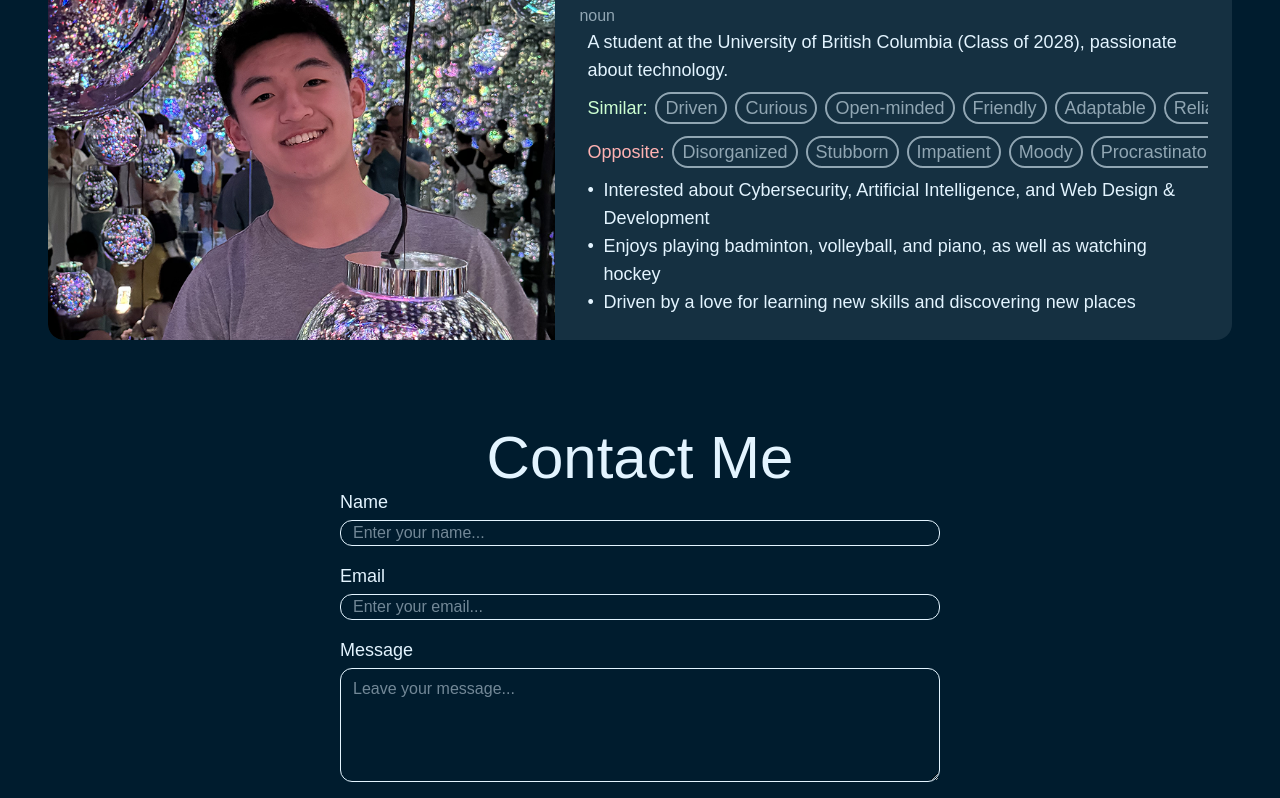
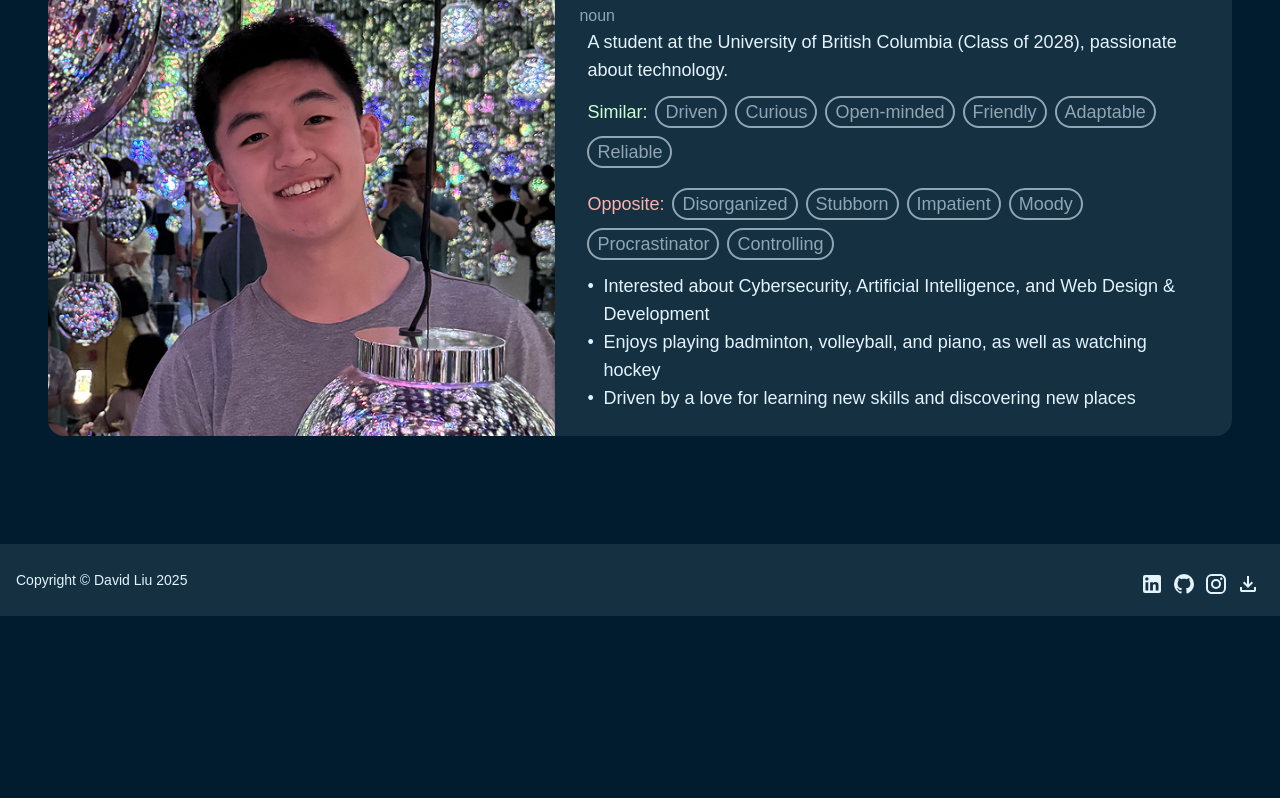
Before and after one commit to Davooood90/Portfolio, a Next.js app: page / in a window 1280 px wide. Shown: the part 1800-2598 px from the top of the page. After the commit the page ends 2416 px from the top, so only its background shows below. Built offline with nearby package versions, Linux system fonts and the light colour scheme; a web font is replaced by a local one.

Commit message:
Remove Contact Section

```diff
--- a/package.json
+++ b/package.json
@@ -10,7 +10,9 @@
   },
   "dependencies": {
     "framer-motion": "^12.10.0",
+    "mongodb": "^6.16.0",
     "next": "15.3.1",
+    "nodemailer": "^7.0.2",
     "react": "^19.0.0",
     "react-dom": "^19.0.0",
     "react-scroll-parallax": "^3.4.5"
@@ -19,6 +21,7 @@
     "@eslint/eslintrc": "^3",
     "@tailwindcss/postcss": "^4",
     "@types/node": "^20",
+    "@types/nodemailer": "^6.4.17",
     "@types/react": "^19",
     "@types/react-dom": "^19",
     "eslint": "^9",
--- a/src/app/page.tsx
+++ b/src/app/page.tsx
@@ -51,9 +51,9 @@ export default function Home() {
         <div ref={welcomeRef} id="about">
           <AboutPage />
         </div>
-        <div ref={contactRef} id="contact">
+        {/* <div ref={contactRef} id="contact">
           <ContactPage />
-        </div>
+        </div> */}
       </div>
     </>
   );
--- a/src/components/about.tsx
+++ b/src/components/about.tsx
@@ -88,7 +88,10 @@ export default function AboutPage() {
                 Projects
               </button>
             </a>
-            <a href="/">
+            <a
+              href="https://drive.google.com/file/d/14SUdo8Gye6ksOQmTYIkGSFlUy-vPMyay/view?usp=sharing"
+              target="_blank"
+            >
               <button className="cursor-pointer bg-midblue p-2 px-6 lg:px-8 text-md lg:text-xl rounded-3xl border-1 border-midblue hover:border-lightblue transition duration-300">
                 Resume
               </button>
@@ -136,26 +139,28 @@ export default function AboutPage() {
             <div className="ml-2 text-lg">
               A student at the University of British Columbia (Class of 2028),
               passionate about technology.
-              <div className="flex items-center mt-2 mb-3">
-                <p className="text-descgreen mr-2">Similar:</p>
-                <div className="flex overflow-x-auto scrollbar-hide">
+              <div className="flex  mt-2 mb-3">
+                <div className="flex flex-wrap items-center">
+                  <p className="text-descgreen mr-2">Similar:</p>
+
                   {similar.map((word, index) => (
                     <p
                       key={index}
-                      className="text-m text-descgrey pl-2 pr-2 border-descgrey border-2 mr-2 rounded-2xl whitespace-nowrap"
+                      className="text-m text-descgrey pl-2 pr-2 my-1  border-descgrey border-2 mr-2 rounded-2xl whitespace-nowrap"
                     >
                       {word}
                     </p>
                   ))}
                 </div>
               </div>
-              <div className="flex items-center mt-3 mb-2">
-                <p className="text-descred mr-2">Opposite:</p>
-                <div className="flex overflow-x-auto scrollbar-hide">
+              <div className="flex mt-3 mb-2">
+                <div className="flex flex-wrap items-center">
+                  <p className="text-descred mr-2">Opposite:</p>
+
                   {opposite.map((word, index) => (
                     <p
                       key={index}
-                      className="text-m text-descgrey pl-2 pr-2 border-descgrey border-2 mr-2 rounded-2xl whitespace-nowrap"
+                      className="text-m text-descgrey pl-2 my-1 pr-2 border-descgrey border-2 mr-2 rounded-2xl whitespace-nowrap"
                     >
                       {word}
                     </p>
--- a/src/components/contact.tsx
+++ b/src/components/contact.tsx
@@ -14,10 +14,28 @@ export default function ContactPage() {
     setFormData({ ...formData, [e.target.name]: e.target.value });
   };
 
-  const handleSubmit = (e: React.FormEvent) => {
+  const handleSubmit = async (e: React.FormEvent) => {
     e.preventDefault();
-    console.log(formData);
-    // Replace with api to backend
+
+    try {
+      const res = await fetch("/api/contact", {
+        method: "POST",
+        headers: { "Content-Type": "application/json" },
+        body: JSON.stringify(formData),
+      });
+
+      const result = await res.json();
+
+      if (res.ok) {
+        alert("Message sent!");
+        setFormData({ name: "", email: "", message: "" }); // Clear form
+      } else {
+        alert(`Error: ${result.error}`);
+      }
+    } catch (err) {
+      console.error("Submission error:", err);
+      alert("Something went wrong. Please try again.");
+    }
   };
   return (
     <div className="w-full max-w-screen px-4 py-3">
--- a/src/components/footer.tsx
+++ b/src/components/footer.tsx
@@ -17,6 +17,7 @@ export default function Footer() {
                 <Link
                   href="https://www.linkedin.com/in/davidliu906/"
                   className="flex items-center"
+                  target="_blank"
                 >
                   <svg
                     xmlns="http://www.w3.org/2000/svg"
@@ -35,6 +36,7 @@ export default function Footer() {
                 <Link
                   href="https://github.com/Davooood90"
                   className="flex items-center"
+                  target="_blank"
                 >
                   <svg
                     xmlns="http://www.w3.org/2000/svg"
@@ -53,6 +55,7 @@ export default function Footer() {
                 <Link
                   href="https://www.instagram.com/davoooodliu/"
                   className="flex items-center"
+                  target="_blank"
                 >
                   <svg
                     xmlns="http://www.w3.org/2000/svg"
@@ -68,7 +71,11 @@ export default function Footer() {
                 </Link>
               </li>
               <li className="flex items-center p-1 gap-x-2 text-lightblue hover:text-hoverblue text-xl">
-                <Link href="" className="flex items-center">
+                <Link
+                  href="https://drive.google.com/file/d/14SUdo8Gye6ksOQmTYIkGSFlUy-vPMyay/view?usp=sharing"
+                  target="_blank"
+                  className="flex items-center"
+                >
                   <svg
                     xmlns="http://www.w3.org/2000/svg"
                     width="24"
--- a/src/components/landing.tsx
+++ b/src/components/landing.tsx
@@ -111,7 +111,10 @@ export default function LandingPage() {
                   Learn More
                 </button>
               </a>
-              <a href="https://Google.com" target="_blank">
+              <a
+                href="https://drive.google.com/file/d/14SUdo8Gye6ksOQmTYIkGSFlUy-vPMyay/view?usp=sharing"
+                target="_blank"
+              >
                 <button className="flex cursor-pointer bg-transparent text-lightblue border-2 px-5 py-1 rounded-lg text-xl hover:opacity-[80%] transition duration-300 transform hover:-translate-y-1">
                   Resume
                   <svg
--- a/src/components/navbar.tsx
+++ b/src/components/navbar.tsx
@@ -18,7 +18,7 @@ export default function Navbar() {
     { name: "About", href: "/#about" },
     { name: "Experiences", href: "/experiences" },
     { name: "Projects", href: "/projects" },
-    { name: "Contact", href: "/#contact" },
+    // { name: "Contact", href: "/#contact" },
   ];
 
   const router = useRouter();
```
Also changed, not shown: 1 other file (tests, documents, lock files or other folders).
